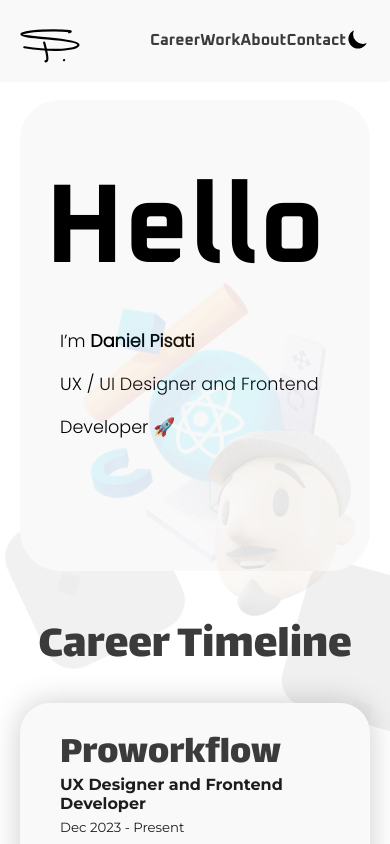
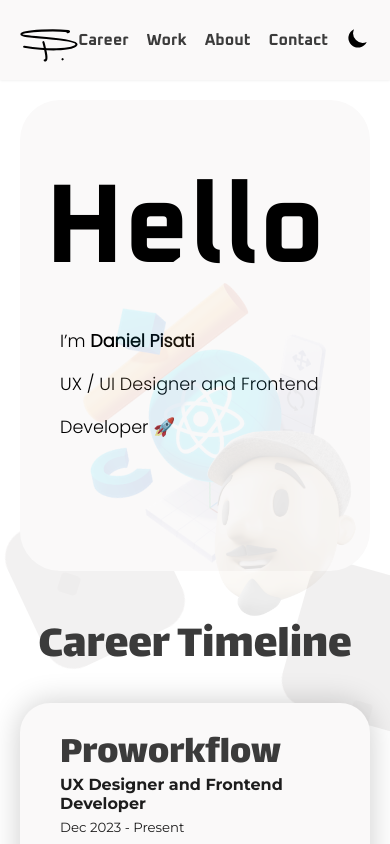
Before and after one commit to dpisati/portfolio, a Next.js app: page / in a window 390 px wide. Shown: the top 844 px of the page. Built offline with nearby package versions, Linux system fonts and the light colour scheme.

Commit message:
Update styles.module.css

```diff
--- a/src/components/Header/styles.module.css
+++ b/src/components/Header/styles.module.css
@@ -95,7 +95,7 @@
 
 @media (max-width: 530px) {
     .linksContainer {
-        width: 220px;
+        width: 300px;
     }
 
     .headerContainerInner {
```
